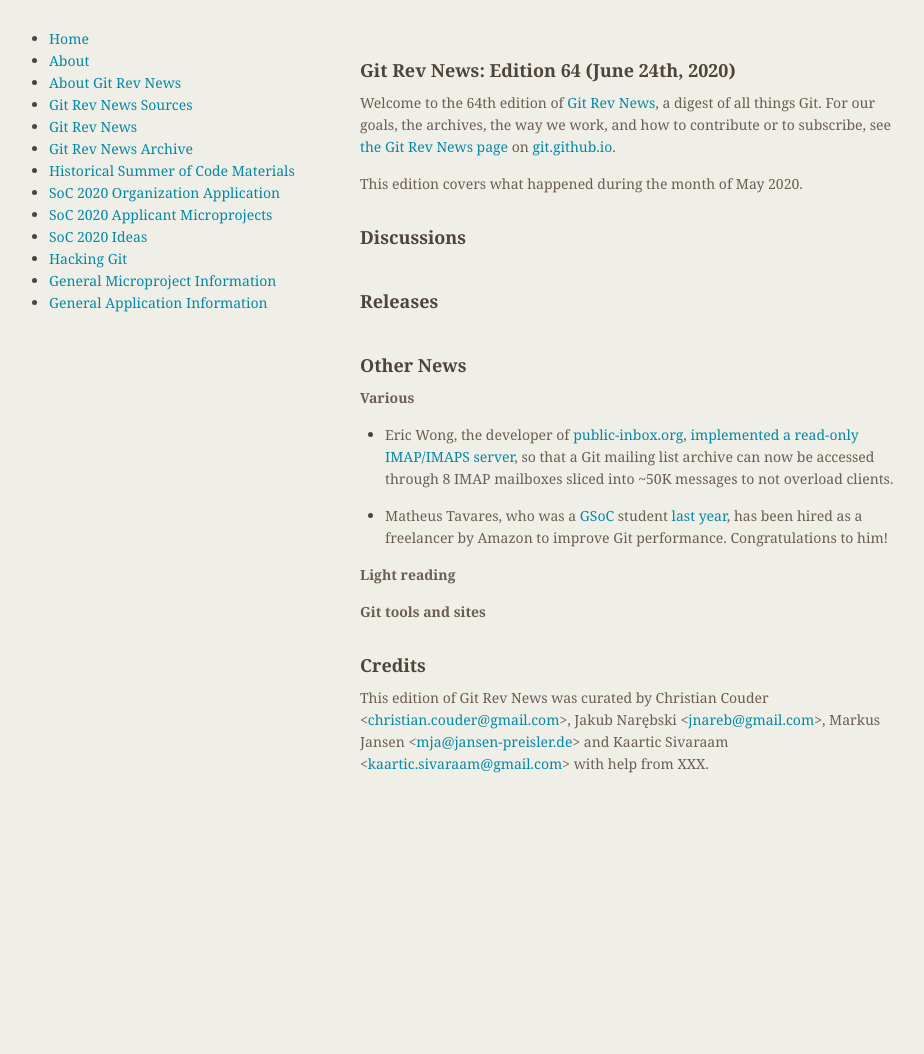
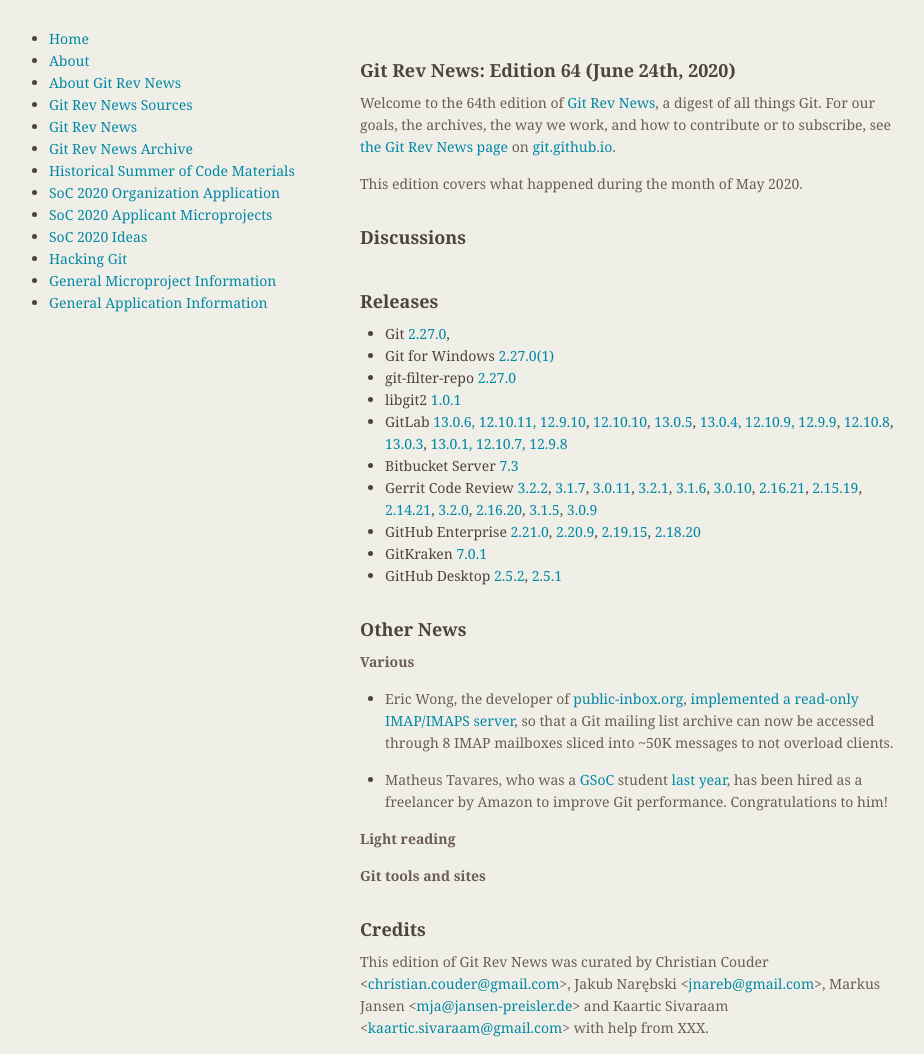
Before and after one commit to git/git.github.io, a Jekyll site: the page built from rev_news/drafts/edition-64.md, in a window 1280 px wide. Shown: the whole page, without its empty margins (174-1098 px from the left). Built offline with Jekyll 4.4.1, drawn with Linux system fonts in a browser that asks for light colours; before the commit the page ends 900 px from its top, so only the background shows below that.

Commit message:
rn-64: add releases

```diff
--- a/rev_news/drafts/edition-64.md
+++ b/rev_news/drafts/edition-64.md
@@ -35,6 +35,38 @@
 
 ## Releases
 
++ Git [2.27.0](https://public-inbox.org/git/xmqqzh9mu4my.fsf@gitster.c.googlers.com/),
++ Git for Windows [2.27.0(1)](https://github.com/git-for-windows/git/releases/tag/v2.27.0.windows.1)
++ git-filter-repo [2.27.0](https://lore.kernel.org/git/CABPp-BF+xvzroi5QU8zPp-7KoSS16v1CsM43vWx1WO5NjyU0BQ@mail.gmail.com/)
++ libgit2 [1.0.1](https://github.com/libgit2/libgit2/releases/tag/v1.0.1)
++ GitLab [13.0.6, 12.10.11, 12.9.10](https://about.gitlab.com/releases/2020/06/10/critical-security-release-13-0-6-released/),
+[12.10.10](https://about.gitlab.com/releases/2020/06/04/gitlab-12-10-10-released/),
+[13.0.5](https://about.gitlab.com/releases/2020/06/04/gitlab-13-0-5-released/),
+[13.0.4, 12.10.9, 12.9.9](https://about.gitlab.com/releases/2020/06/03/critical-security-release-13-0-4-released/),
+[12.10.8](https://about.gitlab.com/releases/2020/05/29/gitlab-12-10-8-released/),
+[13.0.3](https://about.gitlab.com/releases/2020/05/29/gitlab-13-0-3-released/),
+[13.0.1, 12.10.7, 12.9.8](https://about.gitlab.com/releases/2020/05/27/security-release-13-0-1-released/)
++ Bitbucket Server [7.3](https://confluence.atlassian.com/bitbucketserver/bitbucket-server-release-notes-872139866.html)
++ Gerrit Code Review [3.2.2](https://www.gerritcodereview.com/3.2.html#322),
+[3.1.7](https://www.gerritcodereview.com/3.1.html#317),
+[3.0.11](https://www.gerritcodereview.com/3.0.html#3011),
+[3.2.1](https://www.gerritcodereview.com/3.2.html#321),
+[3.1.6](https://www.gerritcodereview.com/3.1.html#316),
+[3.0.10](https://www.gerritcodereview.com/3.0.html#3010),
+[2.16.21](https://www.gerritcodereview.com/2.16.html#21621),
+[2.15.19](https://www.gerritcodereview.com/2.15.html#21519),
+[2.14.21](https://www.gerritcodereview.com/2.14.html#21421),
+[3.2.0](https://www.gerritcodereview.com/3.2.html),
+[2.16.20](https://www.gerritcodereview.com/2.16.html#21620),
+[3.1.5](https://www.gerritcodereview.com/3.1.html#315),
+[3.0.9](https://www.gerritcodereview.com/3.0.html#309)
++ GitHub Enterprise [2.21.0](https://enterprise.github.com/releases/2.21.0/notes),
+[2.20.9](https://enterprise.github.com/releases/2.20.9/notes),
+[2.19.15](https://enterprise.github.com/releases/2.19.15/notes),
+[2.18.20](https://enterprise.github.com/releases/2.18.20/notes)
++ GitKraken [7.0.1](https://support.gitkraken.com/release-notes/current)
++ GitHub Desktop [2.5.2](https://desktop.github.com/release-notes/),
+[2.5.1](https://desktop.github.com/release-notes/)
 
 ## Other News
 
```
